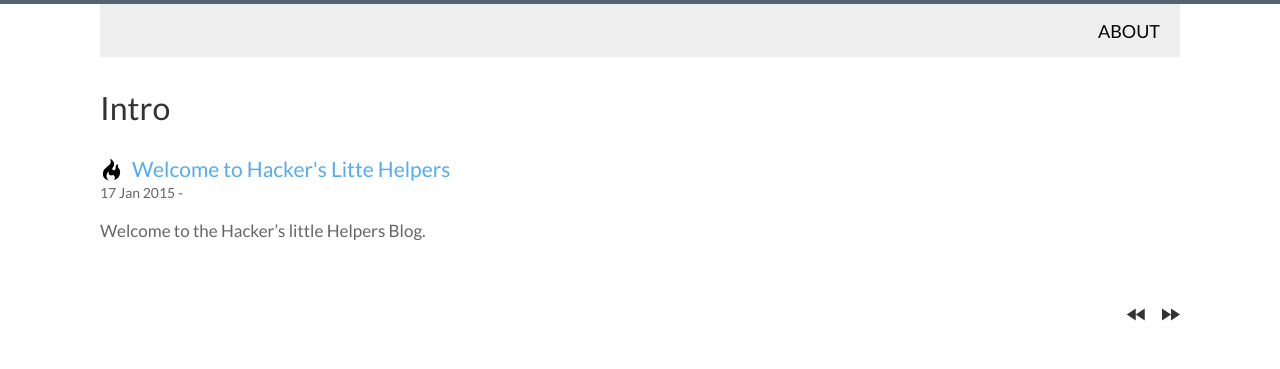
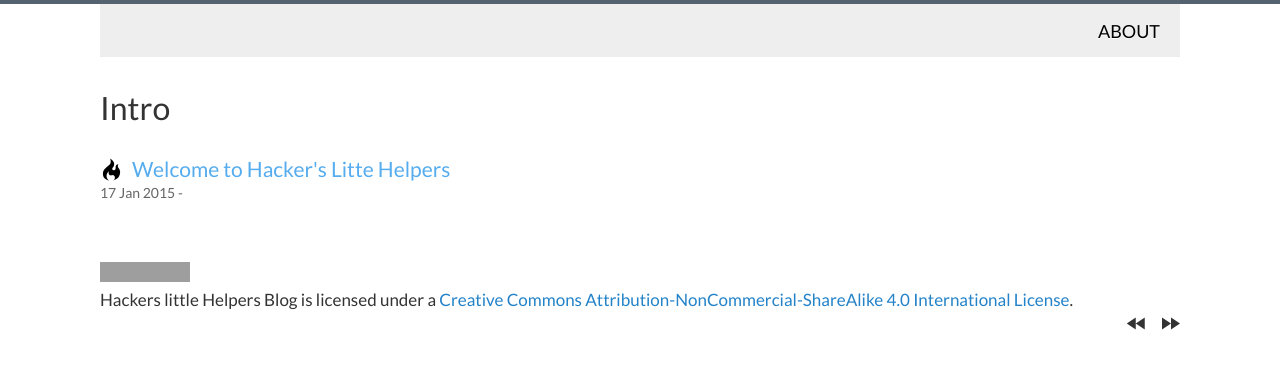
Before and after one commit to Kungi/hackers-little-helpers.com, a Jekyll site: the page built from index.html, in a window 1280 px wide. Shown: the top 369 px of the page. Built offline with Jekyll 4.4.1, drawn with Linux system fonts in a browser that asks for light colours; Markdown is read by kramdown in place of the engine named in the settings; the list of posts is cut into pages by our own code; grey boxes are pictures that could not be loaded.

Commit message:
Add CC BY NC SA License

```diff
--- a/index.html
+++ b/index.html
@@ -8,8 +8,8 @@ title: A guide to your digital life
     <div class="post other link">
       <h2><span class="mega-octicon octicon-flame" style="min-width: 32px;"></span><a href="{{post.url}}">{{ post.title }}</a></h2>
       <p class="post-date">{{ post.date | date_to_string }} - <span class="author">{{ post.author }}</span></p>
-
-      <p>{{ post.excerpt }}</p>
     </div>
     {% endfor %}
 </div>
+
+<a rel="license" href="http://creativecommons.org/licenses/by-nc-sa/4.0/"><img alt="Creative Commons License" style="border-width:0" src="https://i.creativecommons.org/l/by-nc-sa/4.0/88x31.png" /></a><br /><span xmlns:dct="http://purl.org/dc/terms/" href="http://purl.org/dc/dcmitype/Text" property="dct:title" rel="dct:type">Hackers little Helpers Blog</span> is licensed under a <a rel="license" href="http://creativecommons.org/licenses/by-nc-sa/4.0/">Creative Commons Attribution-NonCommercial-ShareAlike 4.0 International License</a>.
```
